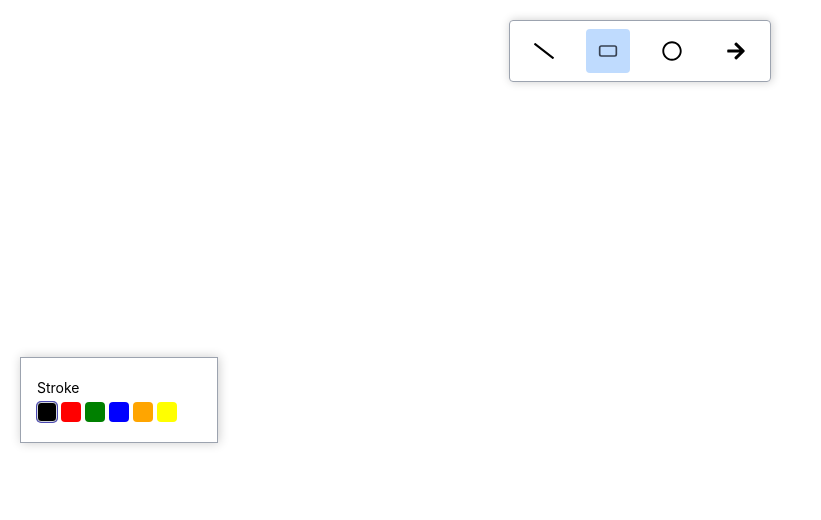
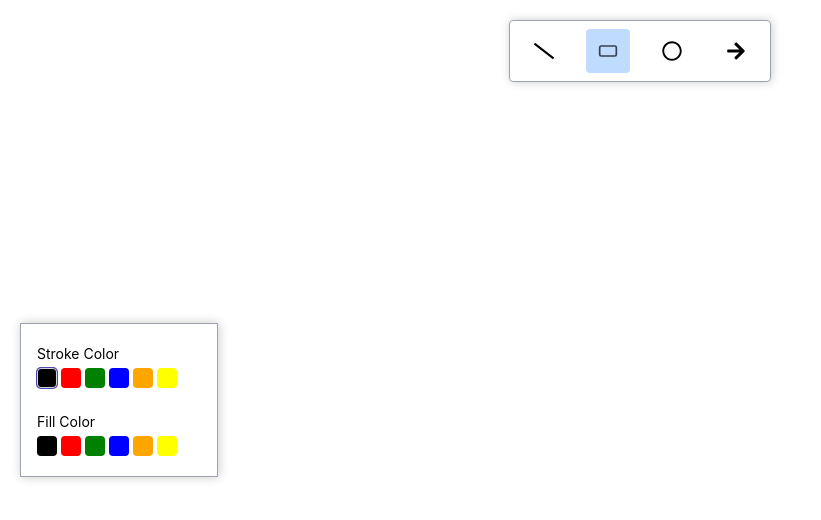
Before and after one commit to Pradeep4157/White-Board-Proj, a React (Create React App) app: page / in a window 1280 px wide. Both pictures are taken after a click on the element 608 px from the left and 51 px from the top of the page. Shown: the top 520 px of the page, without its empty margins (0-821 px from the left). Built offline with nearby package versions, Linux system fonts and the light colour scheme.

Commit message:
par done with fill..

```diff
--- a/src/components/Toolbox/index.js
+++ b/src/components/Toolbox/index.js
@@ -1,8 +1,8 @@
 /*
-    15:11
+  08:10
 */
 import classes from "./index.module.css";
-import { COLORS } from "../../constants.js";
+import { COLORS, FILL_TOOL_TYPES } from "../../constants.js";
 import { useContext } from "react";
 import boardContext from "../../store/board-context.js";
 import toolboxContext from "../../store/toolbox-context.js";
@@ -10,12 +10,14 @@ import cx from "classnames";
 
 const Toolbox = () => {
   const { activeToolItem } = useContext(boardContext);
-  const { toolboxState, changeStroke } = useContext(toolboxContext);
+  const { toolboxState, changeStroke, changeFill } = useContext(toolboxContext);
   const strokeColor = toolboxState[activeToolItem]?.stroke;
+  const fillColor = toolboxState[activeToolItem]?.fill;
+
   return (
     <div className={classes.container}>
       <div className={classes.selectOptionContainer}>
-        <div className={classes.toolBoxLabel}>Stroke</div>
+        <div className={classes.toolBoxLabel}>Stroke Color</div>
         <div className={classes.colorsContainer}>
           {Object.keys(COLORS).map((color) => {
             return (
@@ -32,6 +34,26 @@ const Toolbox = () => {
           })}
         </div>
       </div>
+      {FILL_TOOL_TYPES.includes(activeToolItem) && (
+        <div className={classes.selectOptionContainer}>
+          <div className={classes.toolBoxLabel}>Fill Color</div>
+          <div className={classes.colorsContainer}>
+            {Object.keys(COLORS).map((color) => {
+              return (
+                <div
+                  className={cx(classes.colorBox, {
+                    [classes.activeColorBox]: fillColor === COLORS[color],
+                  })}
+                  style={{ backgroundColor: color }}
+                  onClick={() => {
+                    changeFill(activeToolItem, COLORS[color]);
+                  }}
+                ></div>
+              );
+            })}
+          </div>
+        </div>
+      )}
     </div>
   );
 };
--- a/src/store/ToolboxProvider.js
+++ b/src/store/ToolboxProvider.js
@@ -3,12 +3,17 @@
 */
 import toolboxContext from "./toolbox-context";
 import { useReducer } from "react";
-import { TOOL_ITEMS, COLORS } from "../constants";
+import { TOOL_ITEMS, COLORS, TOOLBOX_ACTIONS } from "../constants";
 function toolboxReducer(state, action) {
   switch (action.type) {
-    case "CHANGE_STROKE": {
+    case TOOLBOX_ACTIONS.CHANGE_STROKE: {
       const newState = { ...state };
       newState[action.payload.tool].stroke = action.payload.stroke;
+      return newState;
+    }
+    case TOOLBOX_ACTIONS.CHANGE_FILL: {
+      const newState = { ...state };
+      newState[action.payload.tool].fill = action.payload.fill;
       return newState;
     }
     default:
@@ -42,9 +47,18 @@ const ToolboxProvider = ({ children }) => {
   );
   const changeStrokeHandler = (tool, stroke) => {
     dispatchToolboxAction({
-      type: "CHANGE_STROKE",
+      type: TOOLBOX_ACTIONS.CHANGE_STROKE,
       payload: {
         stroke: stroke,
+        tool: tool,
+      },
+    });
+  };
+  const changeFillHandler = (tool, fill) => {
+    dispatchToolboxAction({
+      type: TOOLBOX_ACTIONS.CHANGE_FILL,
+      payload: {
+        fill: fill,
         tool: tool,
       },
     });
@@ -52,6 +66,7 @@ const ToolboxProvider = ({ children }) => {
   const toolboxContextValue = {
     toolboxState,
     changeStroke: changeStrokeHandler,
+    changeFill: changeFillHandler,
   };
   return (
     <toolboxContext.Provider value={toolboxContextValue}>
--- a/src/store/toolbox-context.js
+++ b/src/store/toolbox-context.js
@@ -2,5 +2,6 @@ import { createContext } from "react";
 const toolboxContext = createContext({
   toolboxState: {},
   changeStroke: () => {},
+  changeFill: () => {},
 });
 export default toolboxContext;
```
